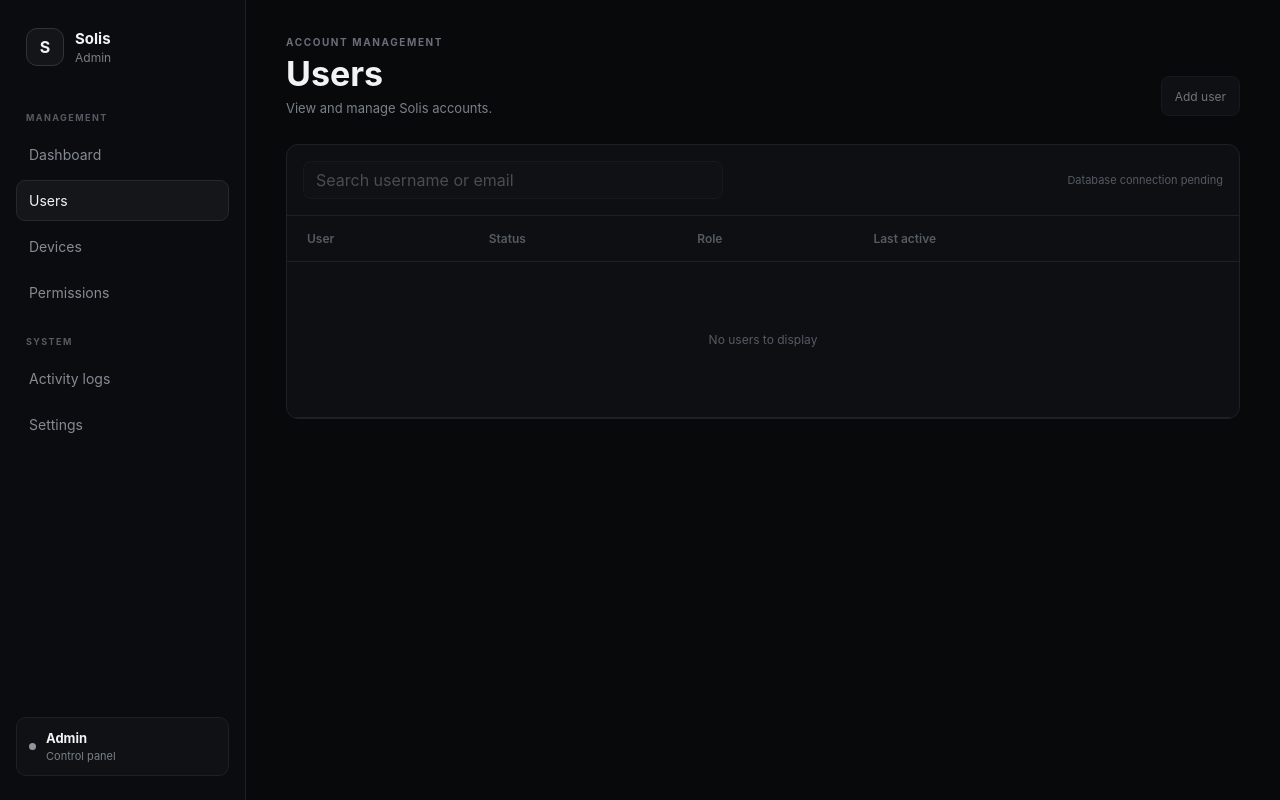
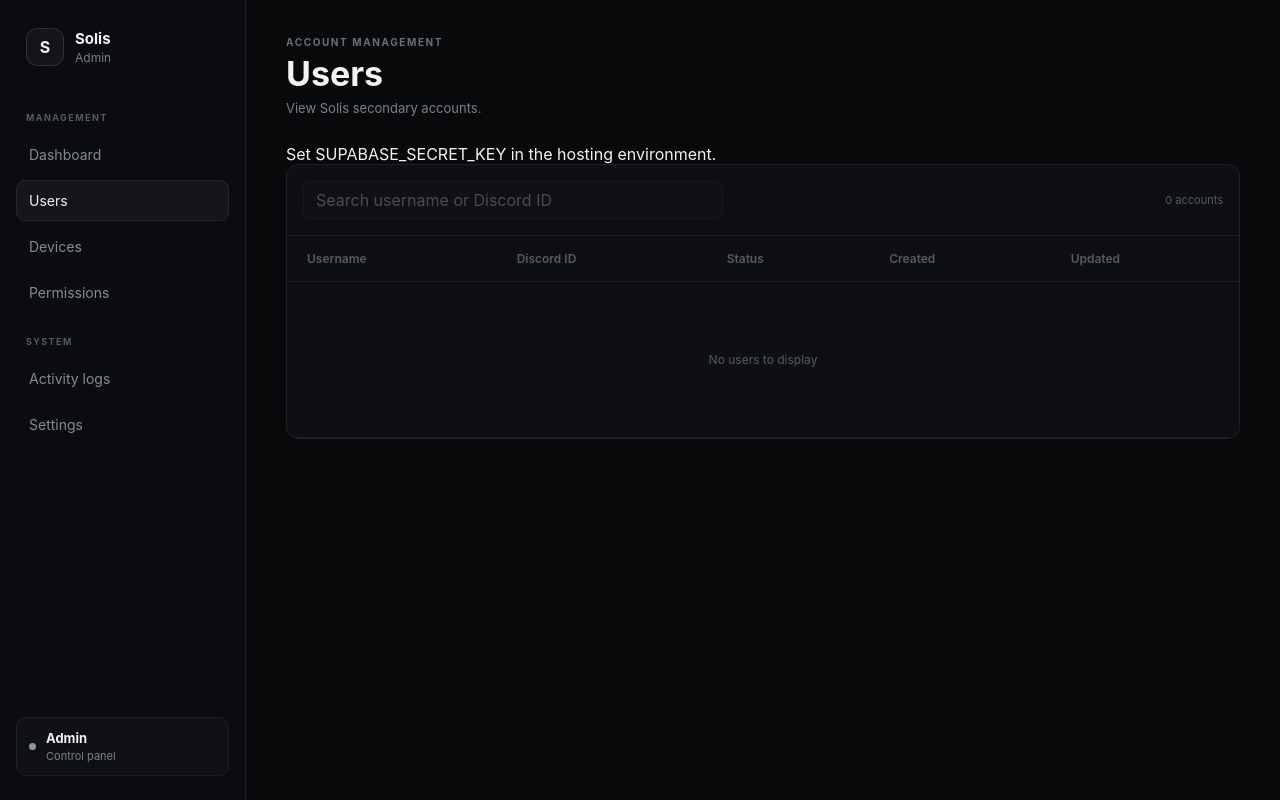
Before and after one commit to vhxLUA-max/dashboard, a PHP site: page /users.php in a window 1280 px wide. Run offline with PHP 8.4, Linux system fonts and the light colour scheme.

Commit message:
Connect users page to Supabase

```diff
--- a/www/users.php
+++ b/www/users.php
@@ -1,8 +1,23 @@
 <?php
 declare(strict_types=1);
 
+require __DIR__ . '/includes/supabase.php';
+
 $pageTitle = 'Users';
 $currentPage = 'users';
+
+$accounts = [];
+$errorMessage = null;
+
+if (supabase_is_configured()) {
+    try {
+        $accounts = get_secondary_accounts();
+    } catch (Throwable $e) {
+        $errorMessage = $e->getMessage();
+    }
+} else {
+    $errorMessage = 'Set SUPABASE_SECRET_KEY in the hosting environment.';
+}
 
 require __DIR__ . '/includes/header.php';
 ?>
@@ -11,38 +26,51 @@ require __DIR__ . '/includes/header.php';
     <div>
         <div class="eyebrow">ACCOUNT MANAGEMENT</div>
         <h1>Users</h1>
-        <p class="page-subtitle">View and manage Solis accounts.</p>
+        <p class="page-subtitle">View Solis secondary accounts.</p>
     </div>
-    <a class="button disabled" href="#">Add user</a>
 </div>
+
+<?php if ($errorMessage !== null): ?>
+    <div class="alert"><?= htmlspecialchars($errorMessage, ENT_QUOTES, 'UTF-8') ?></div>
+<?php endif; ?>
 
 <section class="panel">
     <div class="panel-toolbar">
         <div class="search-box">
-            <input type="search" placeholder="Search username or email" disabled>
+            <input type="search" placeholder="Search username or Discord ID" disabled>
         </div>
-        <div class="toolbar-note">Database connection pending</div>
+        <div class="toolbar-note"><?= count($accounts) ?> account<?= count($accounts) === 1 ? '' : 's' ?></div>
     </div>
 
     <div class="table-wrap">
         <table>
             <thead>
                 <tr>
-                    <th>User</th>
+                    <th>Username</th>
+                    <th>Discord ID</th>
                     <th>Status</th>
-                    <th>Role</th>
-                    <th>Last active</th>
-                    <th></th>
+                    <th>Created</th>
+                    <th>Updated</th>
                 </tr>
             </thead>
             <tbody>
-                <tr class="empty-row">
-                    <td colspan="5">
-                        <div class="empty-table">
-                            No users to display
-                        </div>
-                    </td>
-                </tr>
+                <?php if ($accounts === []): ?>
+                    <tr class="empty-row">
+                        <td colspan="5">
+                            <div class="empty-table">No users to display</div>
+                        </td>
+                    </tr>
+                <?php else: ?>
+                    <?php foreach ($accounts as $account): ?>
+                        <tr>
+                            <td><?= htmlspecialchars((string) $account['username'], ENT_QUOTES, 'UTF-8') ?></td>
+                            <td><?= htmlspecialchars((string) $account['discord_user_id'], ENT_QUOTES, 'UTF-8') ?></td>
+                            <td><?= $account['enabled'] ? 'Active' : 'Disabled' ?></td>
+                            <td><?= htmlspecialchars((string) $account['created_at'], ENT_QUOTES, 'UTF-8') ?></td>
+                            <td><?= htmlspecialchars((string) $account['updated_at'], ENT_QUOTES, 'UTF-8') ?></td>
+                        </tr>
+                    <?php endforeach; ?>
+                <?php endif; ?>
             </tbody>
         </table>
     </div>
```
